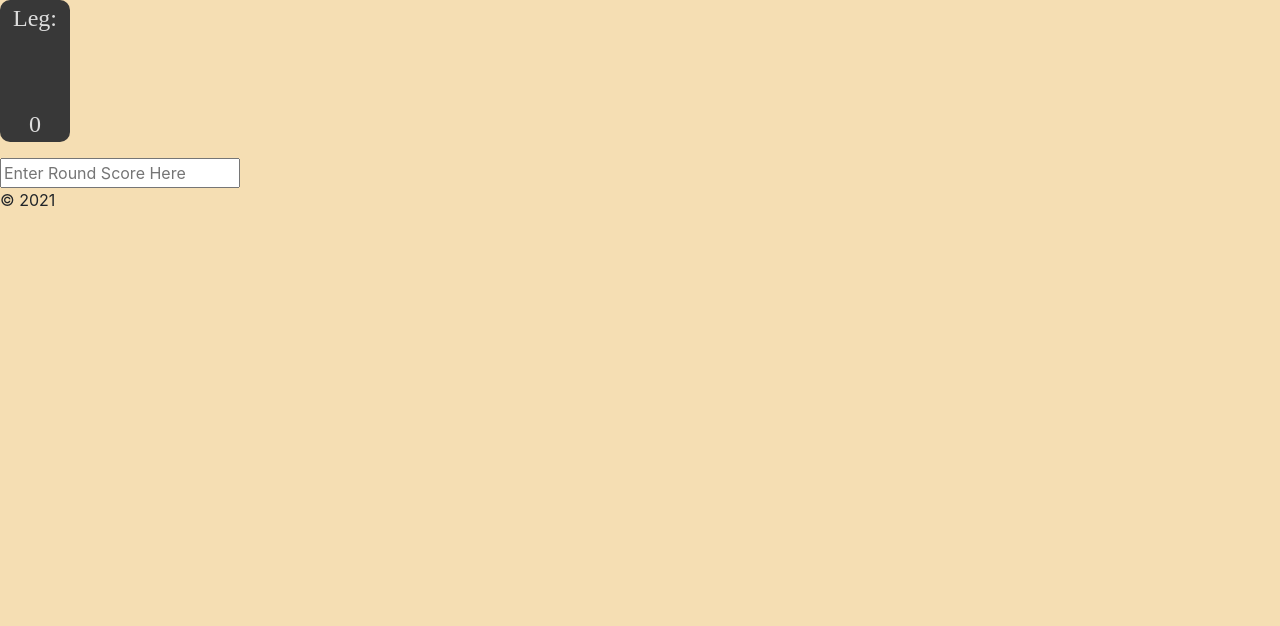
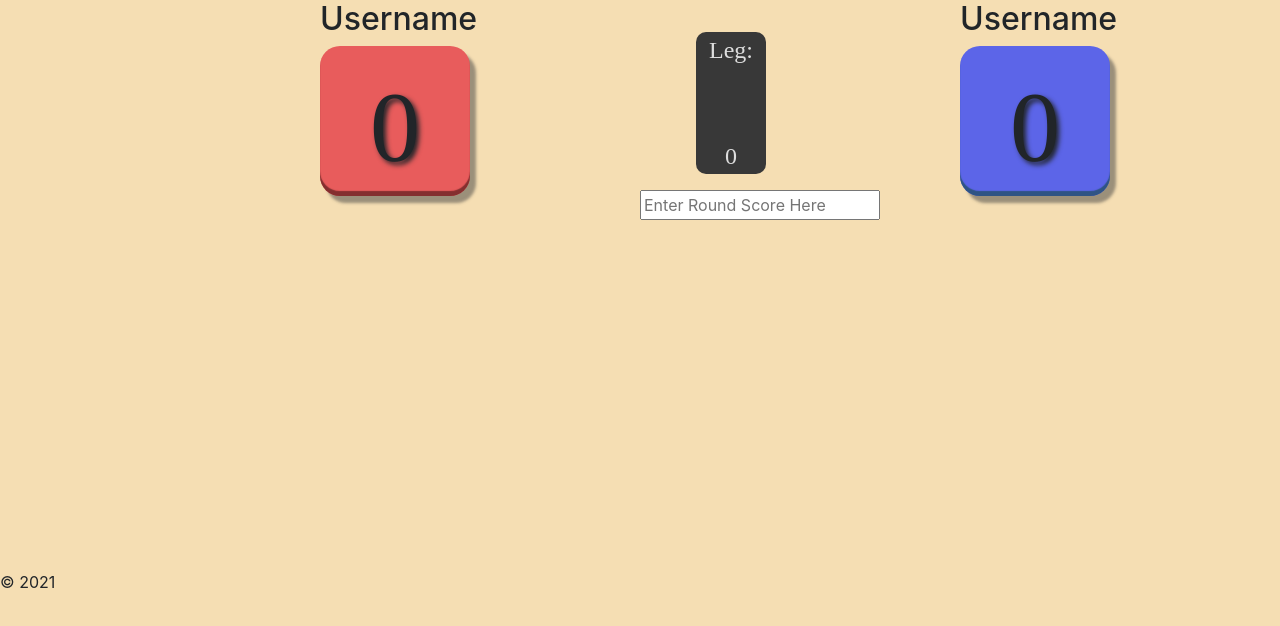
Before and after one commit to HeyAero/dartshub, a React app in the folder client/: page /game in a window 1280 px wide. Shown: the top 626 px of the page. Built offline with nearby package versions, Linux system fonts and the light colour scheme.

Commit message:
Add game page layout

```diff
--- /dev/null
+++ b/client/src/components/OpponentScore/_OpponentScore.scss
@@ -0,0 +1,24 @@
+#scorecontainer {
+    display: flex;
+    align-items: center;
+    justify-content: center;
+    position: absolute;
+  }
+
+  .btn {
+    width: 150px;
+    height: 150px;
+    border: 0;
+    border-radius: 20px;
+    outline: none;
+    font-size: 100px;
+    font-family: rubik;
+    text-shadow: 3px 3px 5px;
+    display: block;
+    position: relative;
+  }
+
+  #team2 {
+    background-color: #5c65e8;
+    box-shadow: inset 0 -5px 1px #2f5484, 6px 7px 3px rgba(66, 66, 66, 0.5);
+  }
--- /dev/null
+++ b/client/src/components/OpponentScore/index.js
@@ -0,0 +1,18 @@
+import React from 'react';
+
+const OpponentScore = () => {
+    return (
+        <>
+
+                <div id="scorecontainer">
+                    <div id="btncontainer">
+                        <h2>Username</h2>
+                        <div className="btn" id="team2">0</div>
+                    </div>
+                </div>
+
+
+        </>
+    )
+}
+export default OpponentScore;
--- a/client/src/components/RoundCounter/_RoundCounter.scss
+++ /dev/null
@@ -1,18 +0,0 @@
-#rounddisplay {
-    background-color: #383838;
-    text-align: center;
-    border-radius: 10px;
-    width: 70px;
-
-    & p {
-      color: #ddd;
-      font-family: rubik;
-      font-size: 1.5rem;
-      }
-    }
-
-
-  #roundnum {
-    border-radius: 5px;
-    margin-top: 70px;
-  }
--- a/client/src/components/RoundCounter/index.js
+++ /dev/null
@@ -1,15 +0,0 @@
-import React from 'react';
-
-const RoundCounter = () => {
-    return (
-        <div id="roundcounter">
-
-            <div id="rounddisplay">
-                <p>Round</p>
-                <p id="roundnum">0</p>
-            </div>
-
-        </div>
-    )
-}
-export default RoundCounter;
--- a/client/src/components/index.js
+++ b/client/src/components/index.js
@@ -8,5 +8,5 @@ export { default as JoinGame } from './JoinGame';
 export { default as CreateGame } from './CreateGame';
 export { default as UserStories } from './UserStories';
 export { default as CurrentScore } from './CurrentScore';
-export { default as RoundCounter } from './RoundCounter';
 export { default as Legdisplay } from './Legdisplay';
+export { default as OpponentScore } from './OpponentScore';
--- a/client/src/index.scss
+++ b/client/src/index.scss
@@ -13,8 +13,8 @@
 @import './components/CreateGame/CreateGame';
 @import './components/JoinGame/JoinGame';
 @import './components/CurrentScore/CurrentScore';
-@import './components/RoundCounter/RoundCounter';
 @import './components/Legdisplay/Legdisplay';
+@import './components/OpponentScore/OpponentScore';
 // Other
 @import './components/StatInformation/StatInformation';
 // Any Universal Styling
--- a/client/src/pages/Game/_Game.scss
+++ b/client/src/pages/Game/_Game.scss
@@ -1,3 +1,27 @@
+.Game-layout{
+    display: grid;
+    grid-template-columns: 1fr 1fr 1fr 1fr;
+    grid-template-rows: 1fr 1fr 1fr ;
+}
+#Enter-Score{
+    grid-column: 3;
+    grid-row: 2;
+}
+#CurrentScore-layout{
+    grid-column:2 ;
+    grid-row:1;
+}
+#OpponentScore-layout{
+    grid-column: 4;
+    grid-row:1;
+}
+
+#Legdisplay-layout{
+    grid-column: 3;
+    grid-row:1;
+    margin-top: 2rem;
+    margin-left: 3.5rem;
+}
 #score{
     width: 15rem;
 }
--- a/client/src/pages/Game/index.js
+++ b/client/src/pages/Game/index.js
@@ -1,15 +1,17 @@
 import React from 'react';
-import {CurrentScore, RoundCounter, Legdisplay} from '../../components'
+import { CurrentScore, Legdisplay, OpponentScore } from '../../components'
 const Game = () => {
 
     return (
         <>
-        {/* <div id="CurrentScore-layout">
+            <div className="Game-layout">
+                <div id="CurrentScore-layout">
                     <CurrentScore />
-        </div> */}
-        {/* <div id="RoundCounter-layout">
-            <RoundCounter />
-        </div> */}
+                </div>
+                <div id="OpponentScore-layout">
+                    <OpponentScore />
+                </div>
+
                 <div id="Legdisplay-layout">
                     <Legdisplay />
                 </div>
@@ -19,6 +21,9 @@ const Game = () => {
                     </form>
                 </div>
 
+            </div>
+
+
 
 
         </>
```
Lines whose indentation alone changed are shown as unchanged.
